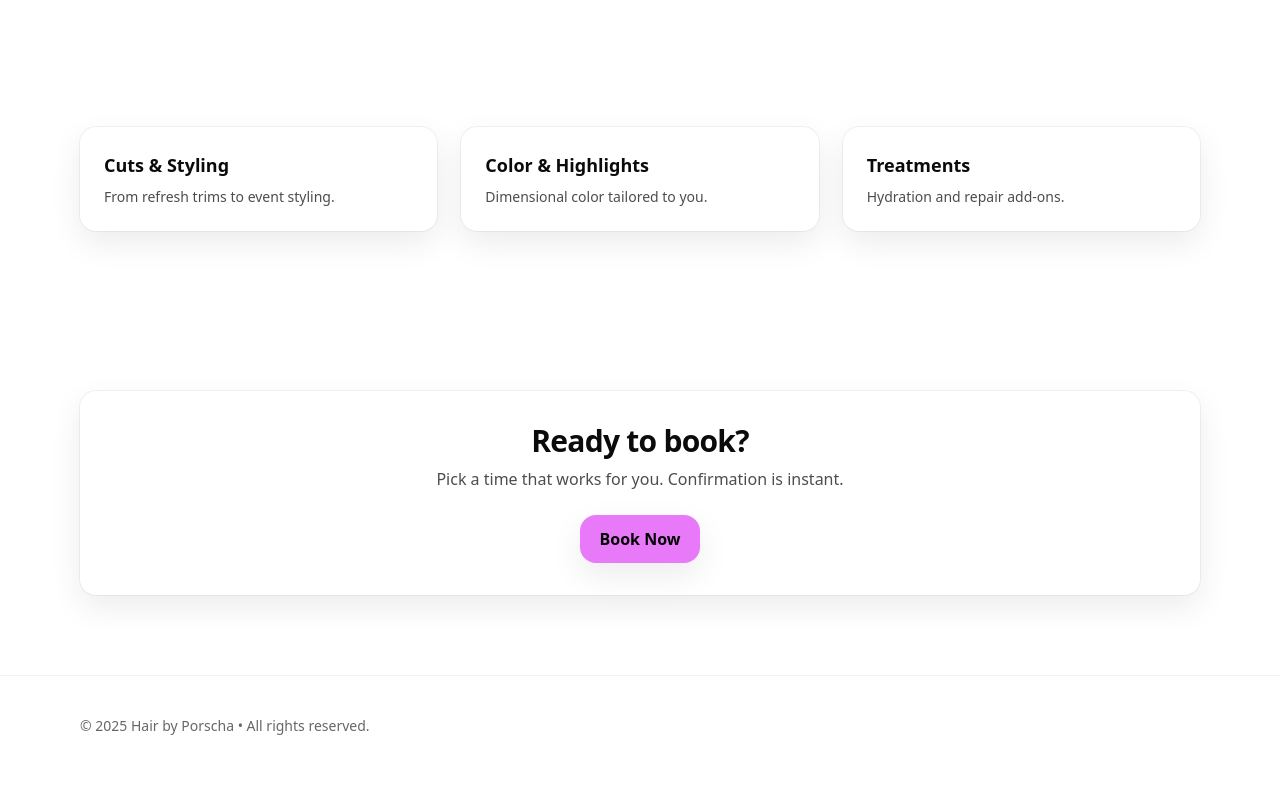
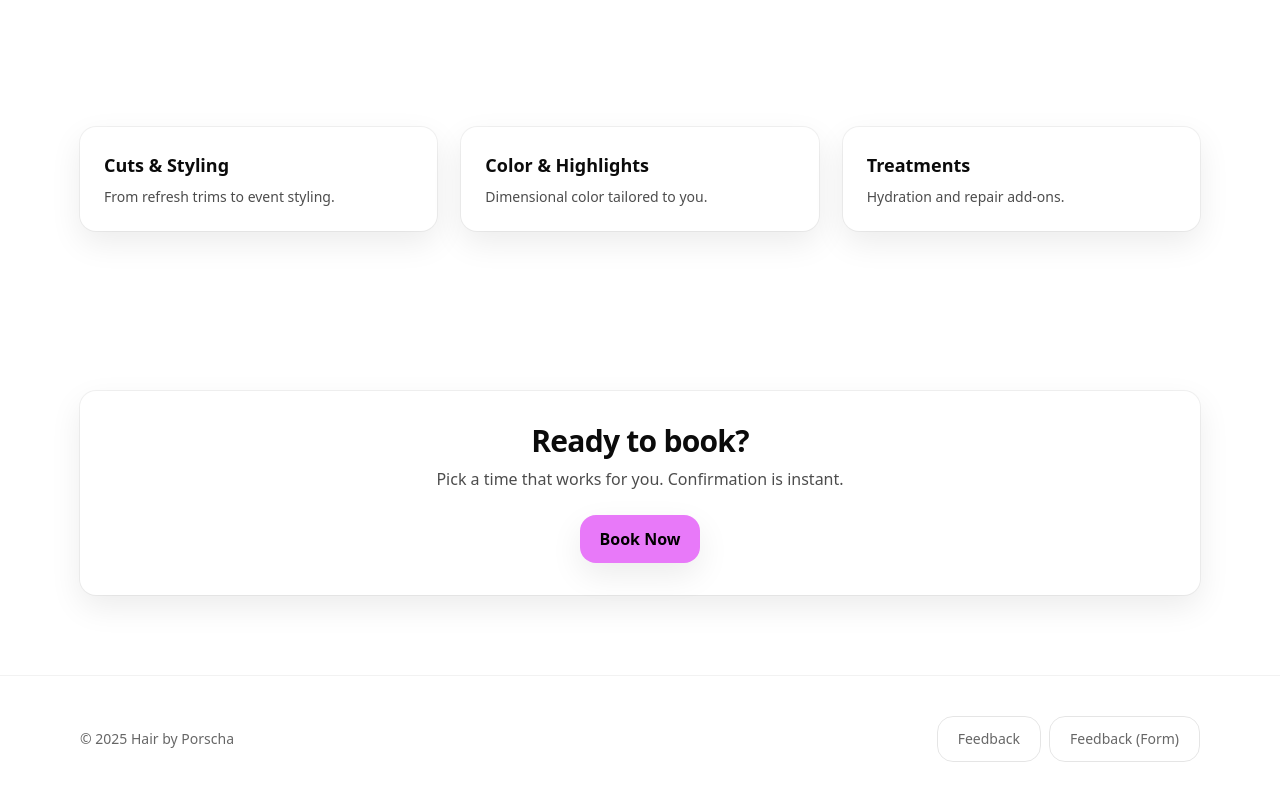
Before and after one commit to Miles-Collins/salon-site, a Next.js app: page / in a window 1280 px wide. Shown: the part 528-1328 px from the top of the page. Before the commit the page ends 1304 px from the top, so only its background shows below. Built offline with nearby package versions, Linux system fonts and the light colour scheme.

Commit message:
midleware

```diff
--- a/next.config.mjs
+++ b/next.config.mjs
@@ -1,4 +1,3 @@
 /** @type {import('next').NextConfig} */
 const nextConfig = { reactStrictMode: true };
 export default nextConfig;
-🚀
--- /dev/null
+++ b/src/components/FeedbackButton.tsx
@@ -0,0 +1,37 @@
+"use client";
+
+import { usePathname } from "next/navigation";
+
+type Props = {
+  variant?: "mailto" | "form";
+  className?: string;
+  label?: string;
+};
+
+export default function FeedbackButton({ variant = "mailto", className = "", label = "Feedback" }: Props) {
+  const pathname = usePathname();
+  const email = process.env.NEXT_PUBLIC_FEEDBACK_EMAIL || "hello@example.com";
+  const formBase = process.env.NEXT_PUBLIC_FEEDBACK_FORM || "";
+
+  // Include current page in the subject/body or form prefill
+  const subject = encodeURIComponent(`Site feedback — ${pathname}`);
+  const body = encodeURIComponent(`Page: ${pathname}\n\nYour feedback:\n`);
+  const mailtoHref = `mailto:${email}?subject=${subject}&body=${body}`;
+
+  // If using Google Form, append the page path to your short-answer entry
+  // e.g., NEXT_PUBLIC_FEEDBACK_FORM=".../viewform?usp=pp_url&entry.123456="
+  const formHref = formBase ? `${formBase}${encodeURIComponent(pathname)}` : "#";
+
+  const href = variant === "mailto" ? mailtoHref : formHref;
+
+  return (
+    <a
+      href={href}
+      target={variant === "form" ? "_blank" : undefined}
+      rel={variant === "form" ? "noreferrer" : undefined}
+      className={`btn-outline ${className}`}
+    >
+      {label}
+    </a>
+  );
+}
--- a/src/components/Footer.tsx
+++ b/src/components/Footer.tsx
@@ -1,8 +1,14 @@
+import FeedbackButton from "@/components/FeedbackButton";
+
 export default function Footer() {
   return (
     <footer className="border-t border-black/5">
-      <div className="container py-10 text-sm text-black/60">
-        <p>© {new Date().getFullYear()} Hair by Porscha • All rights reserved.</p>
+      <div className="container flex items-center justify-between py-10 text-sm text-black/60">
+        <p>© {new Date().getFullYear()} Hair by Porscha</p>
+        <div className="flex gap-2">
+          <FeedbackButton variant="mailto" />
+          <FeedbackButton variant="form" label="Feedback (Form)" />
+        </div>
       </div>
     </footer>
   );
--- a/src/components/Navbar.tsx
+++ b/src/components/Navbar.tsx
@@ -2,6 +2,7 @@
 
 import Link from "next/link";
 import { usePathname } from "next/navigation";
+import FeedbackButton from "@/components/FeedbackButton";
 
 const nav = [
   { href: "/about", label: "About" },
@@ -32,7 +33,10 @@ export default function Navbar() {
             );
           })}
         </nav>
-        <Link href="/book" className="btn-accent">Book Now</Link>
+        <div className="flex items-center gap-2">
+          <FeedbackButton variant="form" label="Feedback" />
+          <Link href="/book" className="btn-accent">Book Now</Link>
+        </div>
       </div>
     </header>
   );
```
Also changed, not shown: src/middleware.ts (added, +66 -0 lines).
